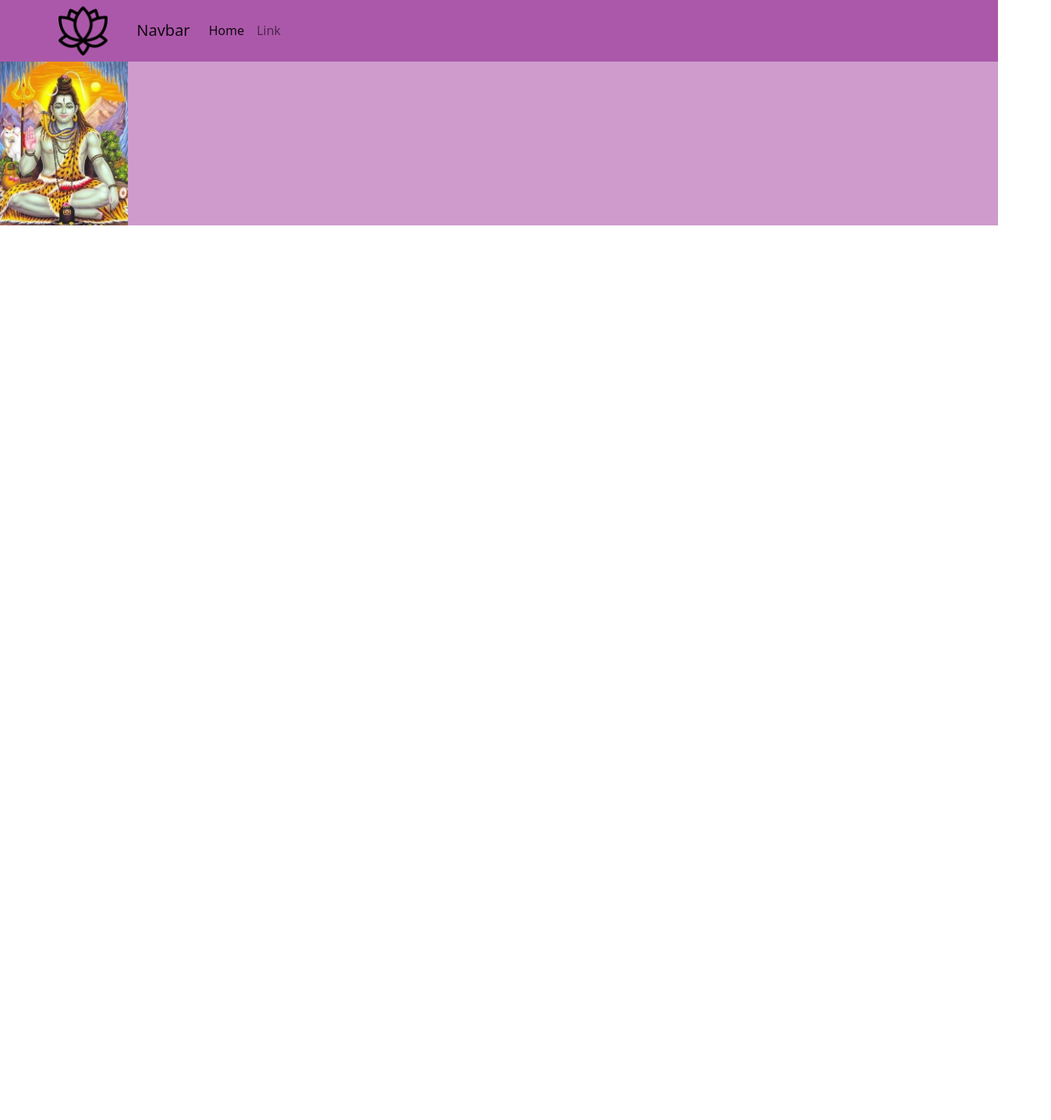
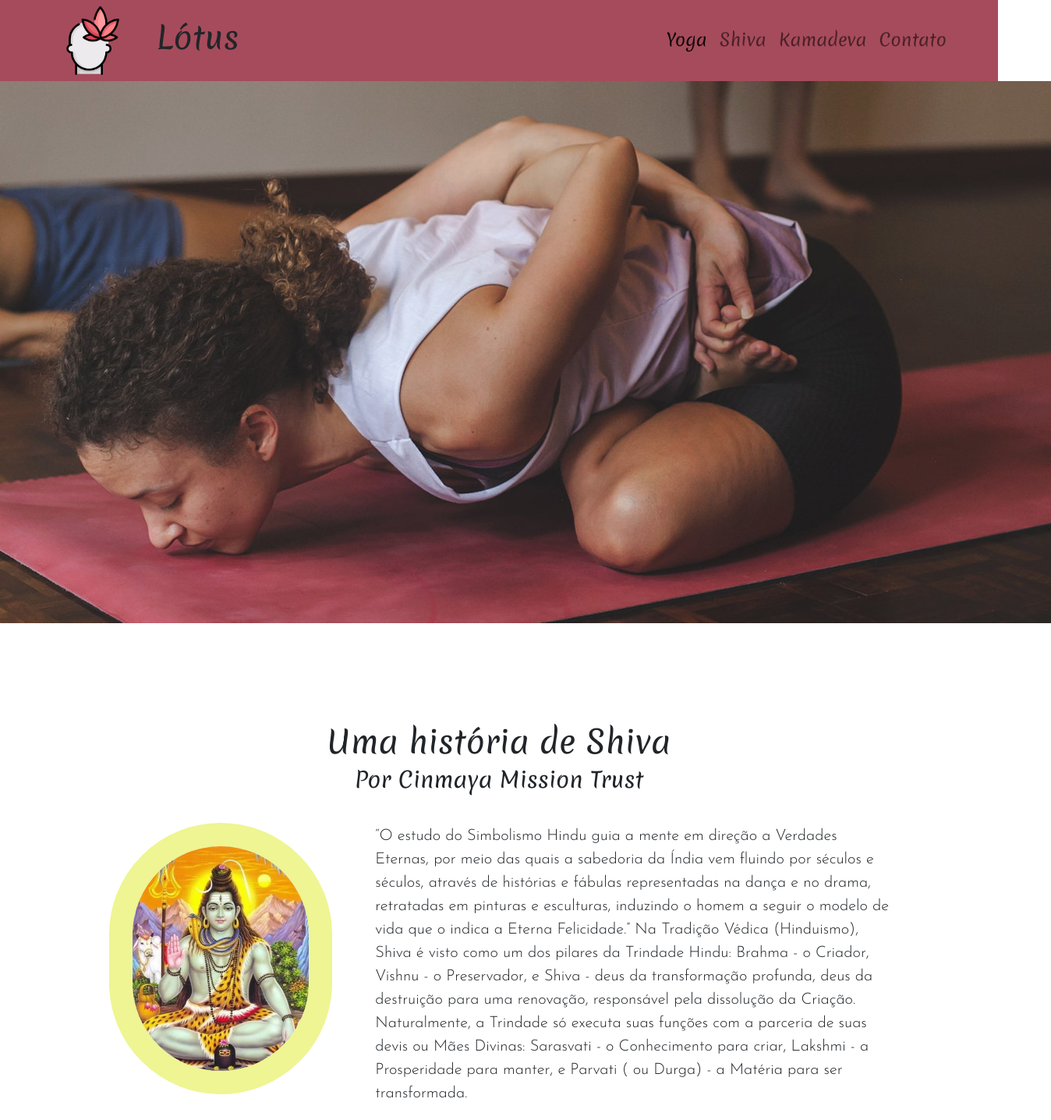
Before and after one commit to gferri-projects/Yoga-IW-II, a plain HTML site: page index.html in a window 1280 px wide. Shown: the top 1436 px of the page at 78% size, 1348 px wide, since content can reach past the window. Before the commit the page ends 800 px from the top, so only its background shows below. Drawn offline with Linux system fonts and the light colour scheme.

Commit message:
Section 01 - 23/02

```diff
--- a/css/estilo.css
+++ b/css/estilo.css
@@ -1,22 +1,133 @@
+h1{
+    font-family: 'Caveat', cursive;
+    font-family: 'Indie Flower', cursive;
+    font-family: 'Josefin Sans', sans-serif;
+    font-family: 'Merienda', cursive;
+}
+
+h2,h3{
+    font-family: 'Caveat', cursive;
+    font-family: 'Indie Flower', cursive;
+    font-family: 'Josefin Sans', sans-serif;
+    font-family: 'Merienda', cursive;
+}
+
+
+p{
+    font-size: 20px;
+    font-family: 'Caveat', cursive;
+    font-family: 'Indie Flower', cursive;
+    font-family: 'Josefin Sans', sans-serif;
+}
+
+footer{
+    background-color: #A64B5B;
+    height: 150px;
+
+}
+
+.logo-f{
+    width: 5%;
+    margin-left: 48%;
+    margin-top: 2%;
+    margin-bottom: 2%;
+
+}
+
+.title{
+    font-family: 'Caveat', cursive;
+    font-family: 'Indie Flower', cursive;
+    font-family: 'Josefin Sans', sans-serif;
+}
+
+.navbar{
+    background-color: #A64B5B;
+}
+
+
 .logo{
-    width: 5%;
+    width: 7%;
     margin-left: 5%;
     margin-right: 3%;
 }
 
-.navbar{
-    background-color: #ac58aa;
+a{
+    font-family: 'Josefin Sans', sans-serif;
+    font-size: 22px;
 }
 
-.img-inicial{
-    width: 100%;
+.collapse{
+    margin-left: 43%;
 }
+
+.menu{
+    font-family: 'Caveat', cursive;
+    font-family: 'Indie Flower', cursive;
+    font-family: 'Josefin Sans', sans-serif;
+    font-family: 'Merienda', cursive;
+
+}
+
 
 /* SECTION HISTORIA DE SHIVA*/
 #historia-shiva{
-    background-color: #cf9bcc;
+    margin-bottom: 15%;
+
+}
+
+.r-um{
+    margin-left: 10%;
+    margin-right: 10%;
 }
 
 .img-section01{
-    width: 40%;
+    width: 90%;
+    border: solid 30px;
+    border-radius: 200px;
+    color: rgb(238, 245, 146);
 }
+
+.h-shiva{
+    margin-top: 10%;
+}
+
+.p-shiva{
+    margin-top: 5%;
+}
+
+/* SECTION HISTORIA YOGA */
+#historia-yoga{
+    background-color: rgb(238, 245, 146);
+    height: 600px;
+    margin-bottom: 10%;
+    margin-top: 5%;
+}
+
+.r-dois{
+    margin-left: 10%;
+    margin-right: 10%;
+    margin-top: 8%;
+
+}
+
+.img-h-yoga{
+    width: 10%;
+    margin-left: 45%;
+}
+
+.img-section02{
+    width: 70%;
+    margin-bottom: 10%;
+    margin-left: 14%;
+    margin-top: 5%;
+}
+
+.img-section02-2{
+    width: 80%;
+    margin-bottom: 5%;
+    border-radius: 15px;
+}
+
+.espaco{
+    margin-top: 10%;
+}
--- a/index.html
+++ b/index.html
@@ -4,6 +4,9 @@
     <meta charset="UTF-8">
     <meta http-equiv="X-UA-Compatible" content="IE=edge">
     <meta name="viewport" content="width=device-width, initial-scale=1.0">
+    <link rel="icon" type="image/png" sizes="16x16"  href="img/favicons/favicon-16x16.png">
+    <meta name="msapplication-TileColor" content="#ffffff">
+    <meta name="theme-color" content="#ffffff">
 
     <!-- css -->
     <link rel="stylesheet" href="css/bootstrap-grid.css">
@@ -12,42 +15,63 @@
     <link rel="stylesheet" href="css/bootstrap.css">
     <link rel="stylesheet" href="css/estilo.css">
 
-    <title>Yoga</title>
+    <!-- fonte -->
+    <link rel="preconnect" href="https://fonts.googleapis.com">
+    <link rel="preconnect" href="https://fonts.gstatic.com" crossorigin>
+    <link href="https://fonts.googleapis.com/css2?family=Josefin+Sans:wght@300&display=swap" rel="stylesheet">
+
+    <link rel="preconnect" href="https://fonts.googleapis.com">
+    <link rel="preconnect" href="https://fonts.gstatic.com" crossorigin>
+    <link href="https://fonts.googleapis.com/css2?family=Indie+Flower&family=Josefin+Sans:wght@300&display=swap" rel="stylesheet">
+
+    <link rel="preconnect" href="https://fonts.googleapis.com">
+    <link rel="preconnect" href="https://fonts.gstatic.com" crossorigin>
+    <link href="https://fonts.googleapis.com/css2?family=Caveat:wght@500&family=Indie+Flower&family=Josefin+Sans:wght@300&display=swap" rel="stylesheet">
+
+    <link rel="preconnect" href="https://fonts.googleapis.com">
+    <link rel="preconnect" href="https://fonts.gstatic.com" crossorigin>
+    <link href="https://fonts.googleapis.com/css2?family=Caveat:wght@500&family=Indie+Flower&family=Josefin+Sans:wght@300&family=Merienda&display=swap" rel="stylesheet">
+
+    <link rel="preconnect" href="https://fonts.googleapis.com">
+    <link rel="preconnect" href="https://fonts.gstatic.com" crossorigin>
+    <link href="https://fonts.googleapis.com/css2?family=Caveat:wght@500&family=Indie+Flower&family=Josefin+Sans:wght@300&family=Merienda:wght@400;700&display=swap" rel="stylesheet">
+
+    <title>Lótus</title>
 </head>
 <body>
     <!-- menu -->
-    <nav class="navbar navbar-expand-lg navbar-light">
+    <nav class="navbar navbar-expand-lg navbar-light ">
         <div class="container-fluid">
-            <img src="img/flor-de-lotus.png" class="logo" alt="">
-          <a class="navbar-brand" href="#">Navbar</a>
+            <img src="img/lotus.png" class="logo" alt="">
+            <h1>Lótus</h1>
           <button class="navbar-toggler" type="button" data-bs-toggle="collapse" data-bs-target="#navbarSupportedContent" aria-controls="navbarSupportedContent" aria-expanded="false" aria-label="Toggle navigation">
             <span class="navbar-toggler-icon"></span>
           </button>
           <div class="collapse navbar-collapse" id="navbarSupportedContent">
             <ul class="navbar-nav me-auto mb-2 mb-lg-0">
               <li class="nav-item">
-                <a class="nav-link active" aria-current="page" href="#">Home</a>
+                <a class="nav-link active menu" aria-current="page" href="#">Yoga</a>
               </li>
               <li class="nav-item">
-                <a class="nav-link" href="#">Link</a>
+                <a class="nav-link menu" href="#">Shiva</a>
               </li>
-              <!--<li class="nav-item dropdown">
-                <a class="nav-link dropdown-toggle" href="#" id="navbarDropdown" role="button" data-bs-toggle="dropdown" aria-expanded="false">
-                  Dropdown
-                </a>
-                <ul class="dropdown-menu" aria-labelledby="navbarDropdown">
-                  <li><a class="dropdown-item" href="#">Action</a></li>
-                  <li><a class="dropdown-item" href="#">Another action</a></li>
-                  <li><hr class="dropdown-divider"></li>
-                  <li><a class="dropdown-item" href="#">Something else here</a></li>
-                </ul>-->
+              <li class="nav-item">
+                <a class="nav-link menu" href="#">Kamadeva</a>
+              </li>
+              <li class="nav-item">
+                <a class="nav-link menu" href="#">Contato</a>
+              </li>
               </li>
             </ul>
           </div>
         </div>
-      </nav>
+    </nav>
 
-      <!-- carrossel
+    <div>
+      <img src="img/backround04.jpeg" class="img-inicio" alt="">
+    </div>
+
+    <!-- carrossel
       <div id="carouselExampleFade" class="carousel slide carousel-fade" data-bs-ride="carousel">
         <div class="carousel-inner">
           <div class="carousel-item active">
@@ -70,21 +94,39 @@
         </button>
       </div> -->
 
-      <!-- sections -->
-
+    <!-- sections -->
     <section id="historia-shiva">
         <div>
-            <div class="row">
+          <h1 class="text-center h-shiva">Uma história de Shiva</h1>
+          <h3 class="text-center">Por Cinmaya Mission Trust</h3>
+            <div class="row r-um align-items-center">
                 <div class="col-md-4">
-                    <img src="img/h-shiva/01.jpeg" class="img-section01" alt="">
+                    <img src="img/h-shiva/01.jpeg" class="img-fluid img-section01" alt="">
                 </div>
-
+                <div class="col-md-8">
+                    <p class="p-shiva">“O estudo do Simbolismo Hindu guia a mente em direção a Verdades Eternas, por meio das quais a sabedoria da Índia vem fluindo por séculos e séculos, através de histórias e fábulas representadas na dança e no drama, retratadas em pinturas e esculturas, induzindo o homem a seguir o modelo de vida que o indica a Eterna Felicidade.”
+                      Na Tradição Védica (Hinduismo), Shiva é visto como um dos pilares da Trindade Hindu: Brahma - o Criador, Vishnu - o Preservador, e Shiva - deus da transformação profunda, deus da destruição para uma renovação, responsável pela dissolução da Criação. Naturalmente, a Trindade só executa suas funções com a parceria de suas devis ou Mães Divinas: Sarasvati - o Conhecimento para criar, Lakshmi - a Prosperidade para manter, e Parvati ( ou Durga) - a Matéria para ser transformada.</p>
+                </div>
             </div>
         </div>
-
     </section>
 
     <section id="historia-yoga">
+      <div class="espaco">
+        <h1 class="text-center">Yoga</h1>
+        <img src="img/icon/yoga.png" class="img-fluid img-h-yoga" alt="">
+      </div>
+
+      <div class="row r-dois align-items-center">
+        <div class="col-md-6">
+          <h2 class="text-center">História</h2>
+          <p>Começamos a publicar em nosso site a história do Yoga escrita pelo mestre Paulo Murilo Rosas, que trouxe da Índia para o Brasil a técnica do Dakshina Tantra. Dividida em quatro capítulos, a narrativa permitirá um conhecimento sobre as origens desta prática milenar, que tanto tem ajudado as pessoas na busca do autoconhecimento e no equilíbrio da personalidade. </p>
+        </div>
+
+        <div class="col-md-6">
+          <img src="img/yoga/02.jpg" class="img-section02-2" alt="">
+        </div>
+      </div>
 
     </section>
 
@@ -108,5 +150,10 @@
 
     </section>
 
+    <footer>
+      <img src="img/flor-de-lotus.png" class="logo-f" alt="">
+      <p class="text-center">Desenvolvido por Julia Gferri</p>
+    </footer>
+
 </body>
 </html>
```
Also changed, not shown: img/backround.jpeg (added), img/backround02.jpeg (added), img/backround04.jpeg (added), img/favicons/favicon-16x16.png (added), img/icon/shiva.png (added), img/icon/yoga.png (added), img/lotus.png (added), img/meditacao.png (added).
